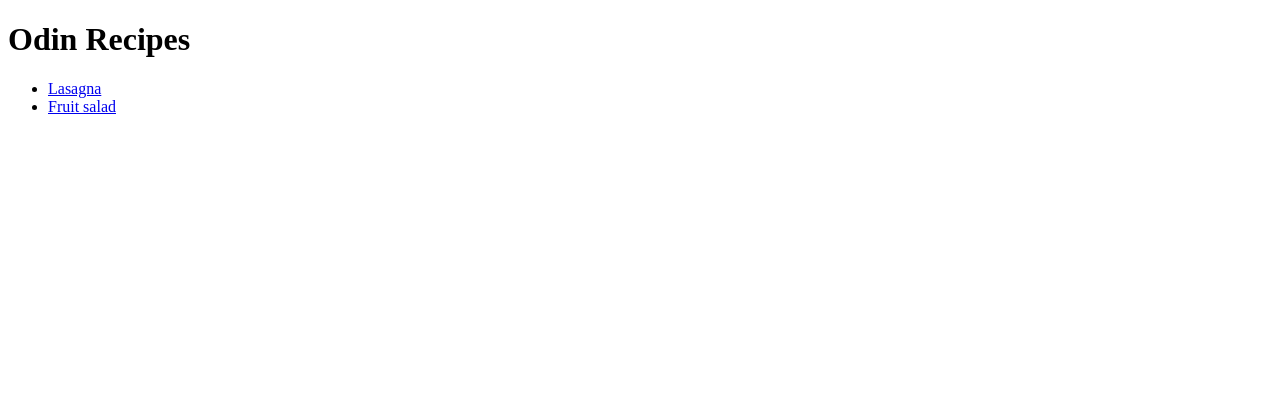
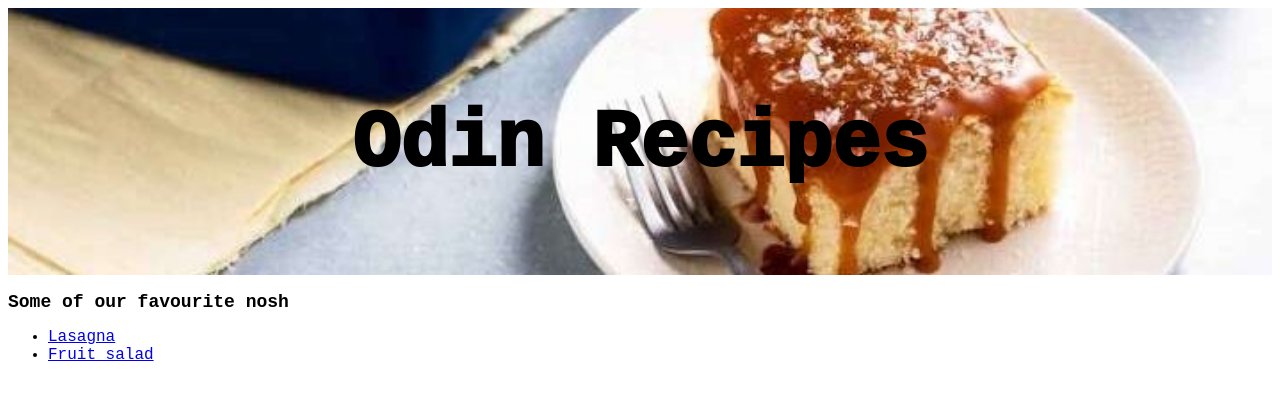
Before and after one commit to GitGazza/odin_recipes, a plain HTML site: page index.html in a window 1280 px wide. Drawn offline with Linux system fonts and the light colour scheme.

Commit message:
Improve recipes page

```diff
--- /dev/null
+++ b/css/style.css
@@ -0,0 +1,24 @@
+/* Common styling */
+* {
+    font-family: 'Courier New' ,'Times New Roman', Times, serif;
+}
+
+.container {
+    position: relative;
+    text-align: center;
+    color: black;
+}
+
+.title1 {
+    font-size: 500%;
+    font-weight: 1000;
+    position: absolute;
+    top: 50%;
+    left: 50%;
+    transform: translate(-50%, -50%)
+}
+
+.header1 {
+    font-size: large;
+
+}
--- a/index.html
+++ b/index.html
@@ -3,11 +3,18 @@
     <head>
         <meta charset="utf-8">
         <title>Odin Recipes</title>
+        <link rel="stylesheet" href="css/style.css">
     </head>
     <body>
-    <h1>Odin Recipes</h1>
+        <div class="container">
+            <img class="image1" src="cake-mix.jpg" style="width: 100%;" alt="cake and a fork">
+            <div class="title1">Odin Recipes</div>
+        </div>
+        <div>
+            <h1 class="header1">Some of our favourite nosh</h1>
             <ul>
                 <li><a href="./recipes/lasagna.html">Lasagna</a></li>
                 <li><a href="./recipes/fruit_salad.html">Fruit salad</a></li>
+        </div>
     </body>
 </html>
```
Also changed, not shown: cake-mix.jpg (added). Lines whose indentation alone changed are shown as unchanged.
